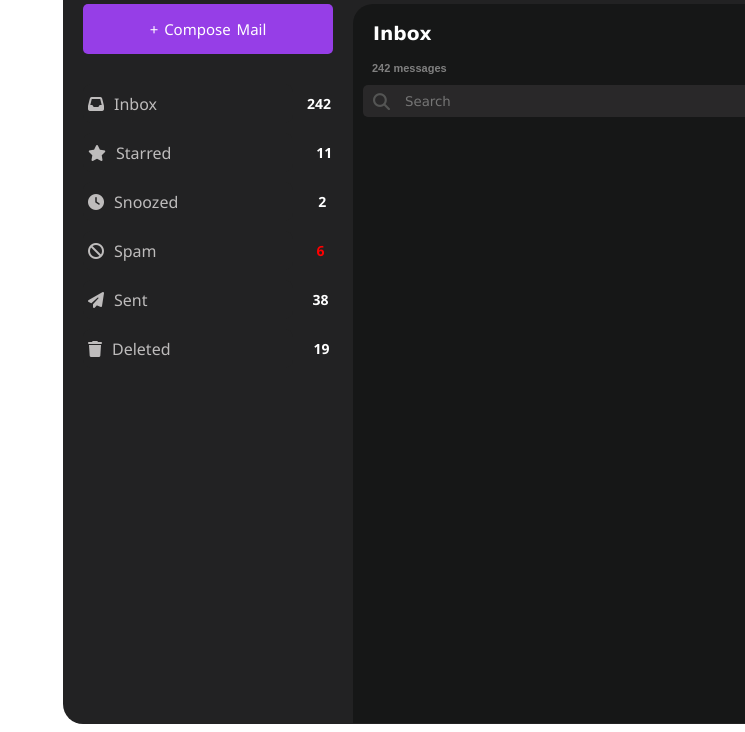
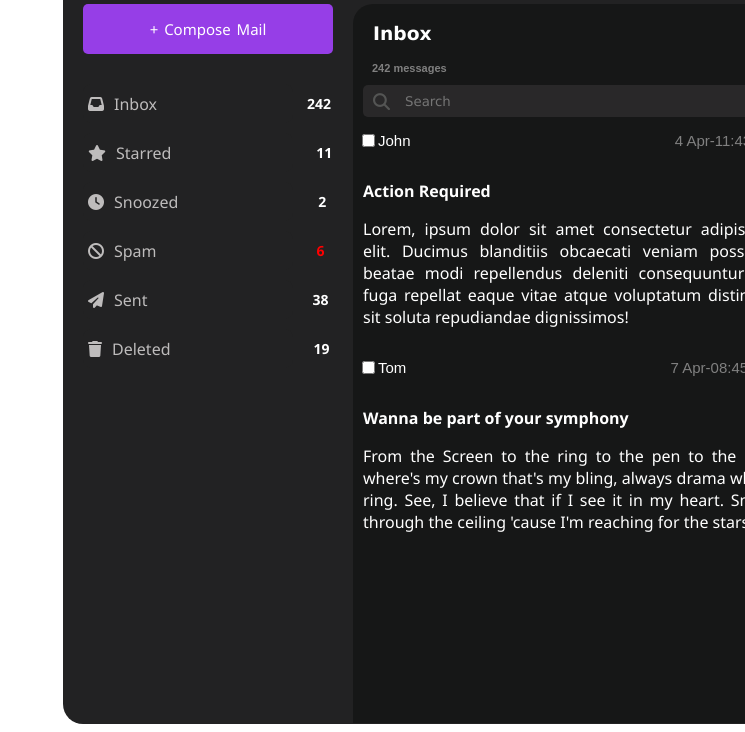
Before and after one commit to tanmay2301/neodiv-assignment, a plain HTML site: page index.html in a window 1280 px wide. Shown: the part 116-848 px from the top of the page, without its empty margins (535-1280 px from the left). Drawn offline with Linux system fonts and the light colour scheme.

Commit message:
Add Dummy Mails

```diff
--- a/index.html
+++ b/index.html
@@ -44,6 +44,26 @@
                 <input class="search-bar" type="text" placeholder= "Search">
             </div>
 
+            <div class="checkbox">
+                <input type="checkbox" class="check">
+                <p>John <span class="date"> 4 Apr-11:43am  </span></p>
+            </div>
+
+            <div class="dummy-mail">
+                <p class="dummy-header">Action Required</p>
+                <p>Lorem, ipsum dolor sit amet consectetur adipisicing elit. Ducimus blanditiis obcaecati veniam possimus beatae modi repellendus deleniti consequuntur iste fuga repellat eaque vitae atque voluptatum distinctio, sit soluta repudiandae dignissimos!</p>
+            </div>
+
+            <div class="checkbox">
+                <input type="checkbox" class="check">
+                <p>Tom <span class="date"> 7 Apr-08:45am  </span></p>
+            </div>
+
+            <div class="dummy-mail">
+                <p class="dummy-header">Wanna be part of your symphony</p>
+                <p>From the Screen to the ring to the pen to the king, where's my crown that's my bling, always drama when I ring. See, I believe that if I see it in my heart. Smash through the ceiling 'cause I'm reaching for the stars</p>
+            </div>
+
         </div>
 
         </div>
--- a/style.css
+++ b/style.css
@@ -107,7 +107,7 @@
 .menu li:hover {
     background-color: #343434;
     color: white;
-    width: 260px;
+    width: 245px;
 }
 
 
@@ -175,11 +175,7 @@
     font-weight: bold;
 }
 
-#arrayOutput{
-    color: white;
-    font-family: 'Lucida Sans', sans-serif;
-    margin-left: 20px;
-}
+
 
 .search{
     display: flex;
@@ -209,3 +205,31 @@
     width: 30px;
     padding-left: 10px;
 }
+.check:checked:before{
+    border: none;
+    color: #222223;
+}
+.checkbox{
+    display: flex;
+    margin-left: 5px;
+    color: rgb(255, 255, 255);
+    font-family: Arial, Helvetica, sans-serif;
+    font-size: 15px;
+}
+
+.date{
+    margin-left: 260px;
+    color: gray;
+}
+
+.dummy-mail{
+    text-align: justify;
+    padding-left: 10px;
+    padding-right: 10px;
+    color: white;
+    font-family: 'Segoe UI', Tahoma, Geneva, Verdana, sans-serif;
+}
+
+.dummy-header{
+    font-weight: bold;
+}
```
